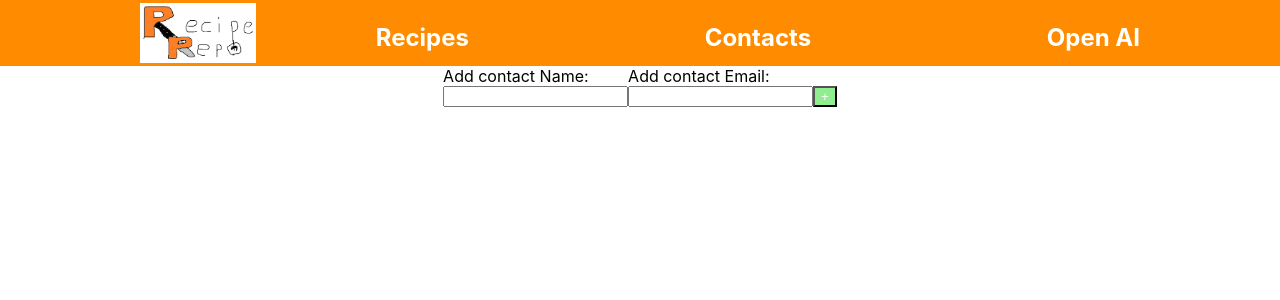
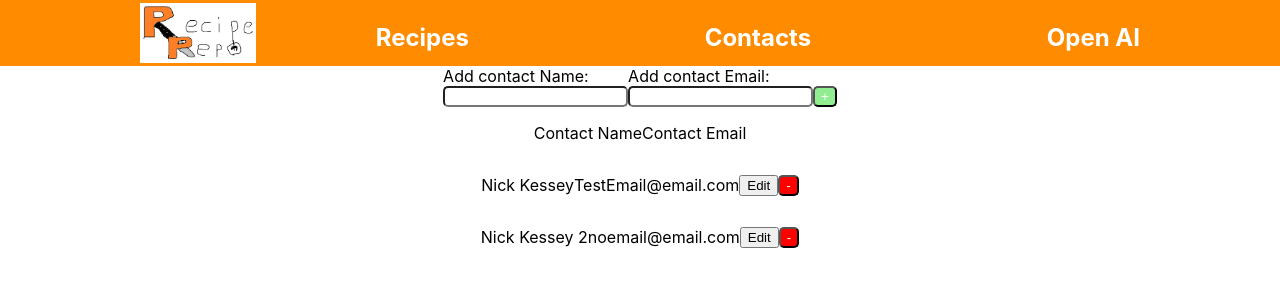
Before and after one commit to RockosBos/Recipe-Repo, a React (Create React App) app in the folder FRONTEND/recipe-repo/: page /contact in a window 1280 px wide. Shown: the top 300 px of the page. Built offline with nearby package versions, Linux system fonts and the light colour scheme.

Commit message:
Updates to Contact Patge

```diff
--- a/FRONTEND/recipe-repo/src/pages/Contact.css
+++ b/FRONTEND/recipe-repo/src/pages/Contact.css
@@ -22,14 +22,33 @@
 .AddContactButton{
 	display: inline-block;
 	vertical-align: bottom;
-
+	border-radius: 5px;
 }
 
 .elements{
 	display: block;
+	margin-right: 5%;
+	border-radius: 5px;
 }
 
 .buttonElement{
+	border-radius: 5px;
 	background-color: lightgreen;
 	color: white;
 }
+
+.contact{
+	display: flex;
+	align-items: center;
+	justify-content: center;
+}
+
+.edit-button{
+
+}
+
+.delete-button{
+	background-color: red;
+	color: white;
+	border-radius: 5px;
+}
--- a/FRONTEND/recipe-repo/src/pages/Contact.js
+++ b/FRONTEND/recipe-repo/src/pages/Contact.js
@@ -1,12 +1,62 @@
-import React, { Component } from 'react'
+import React, { Component, useEffect } from 'react'
 
 import "./Contact.css"
 
 export default function Contact(){
 
+	const DUMMY_CONTACTS = [
+		{
+			contactName: "Nick Kessey",
+			contactEmail: "TestEmail@email.com",
+		},
+		{
+			contactName: "Nick Kessey 2",
+			contactEmail: "noemail@email.com",
+		},
+	]
+
+	useEffect(() => {
+		if(true){
+			const api = async () => {
+				/*const data = await fetch("http://localhost:3000/raja/recipe/get",
+				{
+					method: 'GET',
+					headers: {
+						"Content-Type": "application/json",
+						"Authorization": "Bearer " + props.token,
+					},
+				  },
+				)
+				const json = await data.json();
+				props.setResult(json.userRecipe);
+				*/
+			}
+			api();
+		}
+	}, []);
+
 	const onSubmit = async (e) => {
 
 	}
+
+	const loadedContacts = DUMMY_CONTACTS.map(Contact => {
+		return(
+			<>
+				<div className='contact'>
+					<div className='contact-title'>
+						<p>{Contact.contactName}</p>
+					</div>
+					<div className='contact-emails'>
+						<p>{Contact.contactEmail}</p>
+					</div>
+					<div className='contact-buttons'>
+						<button className='edit-button' onClick={() => {}}>Edit</button>
+						<button className='delete-button' onClick={() => {}}>-</button>
+					</div>
+				</div>
+			</>
+		);
+	});
 
     return (
       <>
@@ -26,7 +76,15 @@ export default function Contact(){
 			</form>
 		</div>
 		<div className='existingContacts'>
-
+			<div className='contact'>
+				<div className='contact-title'>
+					<p>Contact Name</p>
+					</div>
+				<div className='contact-email'>
+					<p>Contact Email</p>
+				</div>
+			</div>
+			{loadedContacts}
 		</div>
 	  </>
     )
--- a/FRONTEND/recipe-repo/src/shared/Navigation/NavBar.js
+++ b/FRONTEND/recipe-repo/src/shared/Navigation/NavBar.js
@@ -9,11 +9,11 @@ export default class NavBar extends Component {
       <div>
             <Nav>
                 <NavLink to="/" style={{width:"0%"}}>
-					<img src={logo} style={{display: 'flex-box', height: '100%', padding: '0%', textDecoration: 'none'}} />
-				</NavLink>
+					        <img src={logo} style={{display: 'flex-box', height: '100%', padding: '0%', textDecoration: 'none'}} />
+				        </NavLink>
                 <NavLink to="/recipes" style={{ textDecoration: 'none', color: "#FFFFFF" }}><h1>Recipes</h1></NavLink>
                 <NavLink to="/contact" style={{ textDecoration: 'none', color: "#FFFFFF" }}><h1>Contacts</h1></NavLink>
-				<NavLink to="/openAI" style={{ textDecoration: 'none', color: "#FFFFFF"}}><h1>Open AI</h1></NavLink>
+				        <NavLink to="/openAI" style={{ textDecoration: 'none', color: "#FFFFFF"}}><h1>Open AI</h1></NavLink>
             </Nav>
       </div>
     )
```
